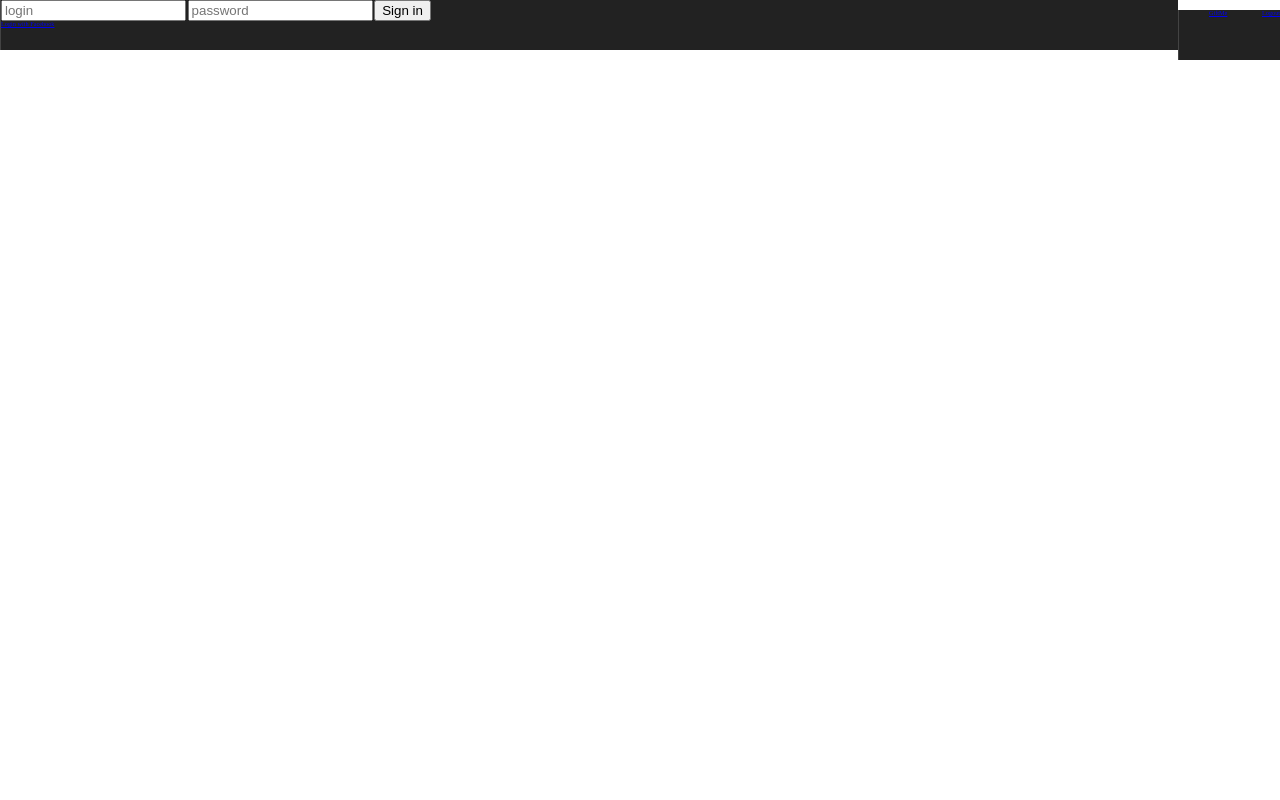
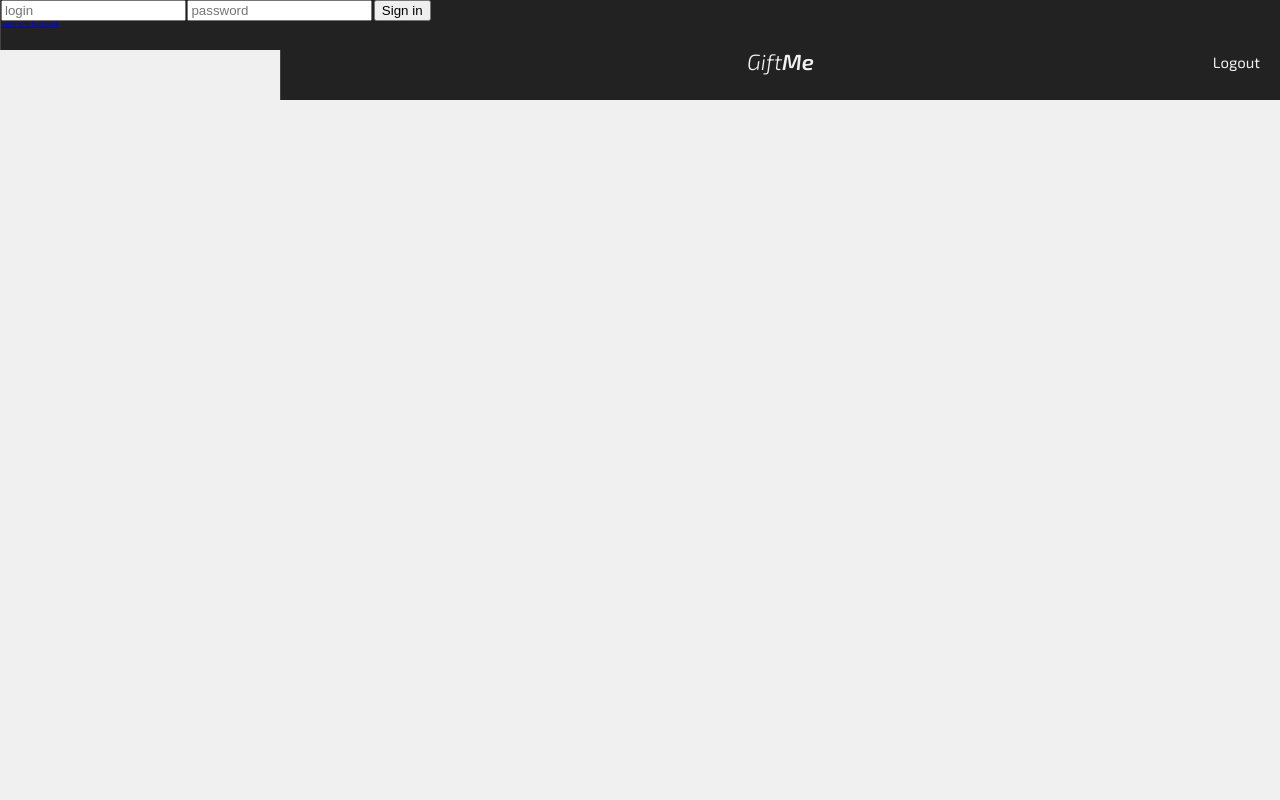
Before and after one commit to Baltha/E09-PHP, a PHP site: page /app/Views/header.html in a window 1280 px wide. Run offline with PHP 8.4, Linux system fonts and the light colour scheme.

Commit message:
Templating Wishlist.html
Structure global finished
Header finished
Content started
LeftSidebar started

```diff
--- a/app/Views/header.html
+++ b/app/Views/header.html
@@ -31,8 +31,8 @@
 		<?php require("leftSidebar.html"); ?>
 		<div id="mainContent">
 			<header>
-				<p class="messageBonjour"><?php echo 'Bonjour '.$SESSION['firstname'].'!'; ?></p>
+				<p class="messageBonjour"><?php echo 'Bonjour '.$SESSION['firstname'].' !'; ?></p>
 				<a class="logo" href="#">Gift<span>Me</span> </a>
-				<a class="logout" href="logout/">Logout</a>
+				<div id="logout"><a href="logout/">Logout</a></div>
 			</header>
 	<?php } ?>
--- a/app/Views/leftSidebar.html
+++ b/app/Views/leftSidebar.html
@@ -1,3 +1,4 @@
 <aside id="leftSidebar">
-
+	<img class="profilPicture" src="<?php echo $SESSION['profil_picture'] ?>" alt="">
+	<p class="name"><?php echo $SESSION['firstname'].' '.$SESSION['lastname'] ?></p>
 </aside>
--- a/public/stylesheet/style.css
+++ b/public/stylesheet/style.css
@@ -73,6 +73,8 @@
 	width: 100%;
 	height: 100%;
 	font-size: 62.5%;
+	font-family: "Exo 2", "verdana", "sans-serif";
+	background: #f0f0f0;
 }
 
 
@@ -82,19 +84,45 @@
 	height: 50px;
 	background: #222222;
 	border-left: 1px solid #434343;
+	display: table;
+	width: 100%;
 	 -moz-box-sizing: border-box; -webkit-box-sizing: border-box; box-sizing: border-box;
 }
 
 .messageBonjour{
-	color:#fff;
-	display: block;
-	float: left;
+	color:#f0f0f0;
+	display: table-cell;
+	width: 33.33%;
+	font-size: 1.5rem;
+	padding-top: 17px;
+	padding-left: 20px;
 }
 .logo{
 	margin-left: 30%;
+	display: table-cell;
+	width: 33.33%;
+	text-align: center;
+	color:#f0f0f0;
+	font-size: 2.2rem;
+	font-weight: 300;
+	font-style: italic;
+	text-decoration: none;
+
 }
-.logout{
+.logo span{
+	font-weight: 600;
+	font-style: italic;
+}
+#logout{
+	display: table-cell;
+	width: 33.33%;
+}
+#logout a{
 	float: right;
+	font-size: 1.5rem;
+	color:#f0f0f0;
+	text-decoration: none;
+	margin-right: 20px;
 }
 
 
@@ -105,18 +133,45 @@
 #leftSidebar{
 	height: 100%;
 	background: #222222;
-	width: 300px;
-	display: table-cell;
+	width: 280px;
+	position: absolute;
+	top:0;
+	left: 0;
+}
+
+#leftSidebar .name{
+	font-size: 3.0rem;
+	font-family: "Varela Round";
+	color:#f0f0f0;
+	text-align: center;
+}
+
+#leftSidebar .profilPicture{
+	width: 100px;
+	height: auto;
+	overflow: hidden;
+	display: block;
+	margin: 30px auto;
 }
 
   /* 5.0 - Content */
   	  /* 5.1 - Struture content */
 
-	  #globalContainer{
-	  	display: table;
+
+  	  #mainContent{
+		width: auto;
+		padding-left: 280px;
+  	  }
+
+	  #bannerTop{
+	  	height: 100px;
 	  	width: 100%;
 	  }
-  	  #mainContent{
-		width: auto;
-		display: table-cell;
-  	  }
+
+	  #content{
+	  	width: 100%;
+	  	height: auto;
+	  	background: url("../images/pageBackground.png") repeat;
+	  	padding: 50px;
+
+	  }
```
Also changed, not shown: app/Controllers/App_controller.php (+5 -3 lines), app/Views/wishlist.html (+8 -8 lines), public/images/pageBackground.png (added), public/js/main.js (line endings or trailing spaces), 1 other file.
